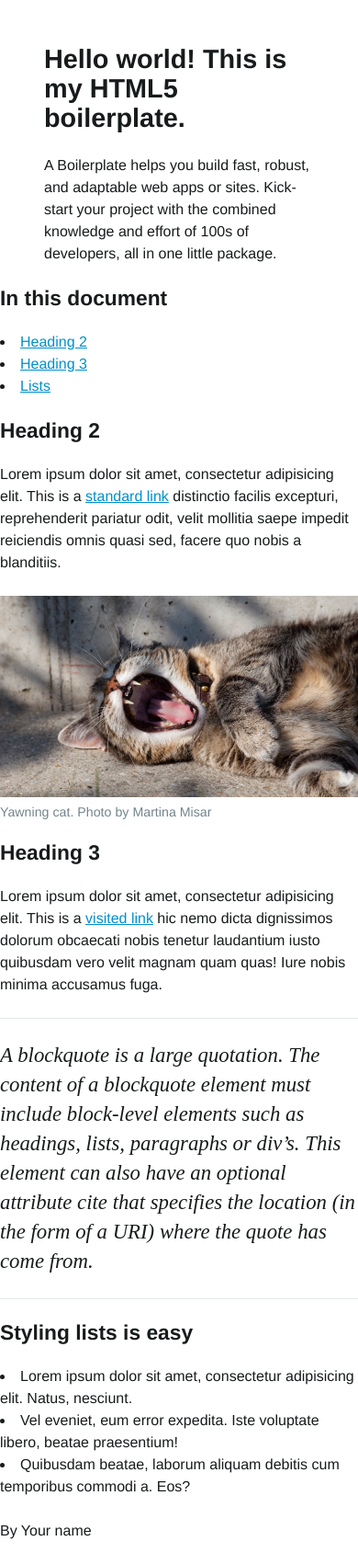
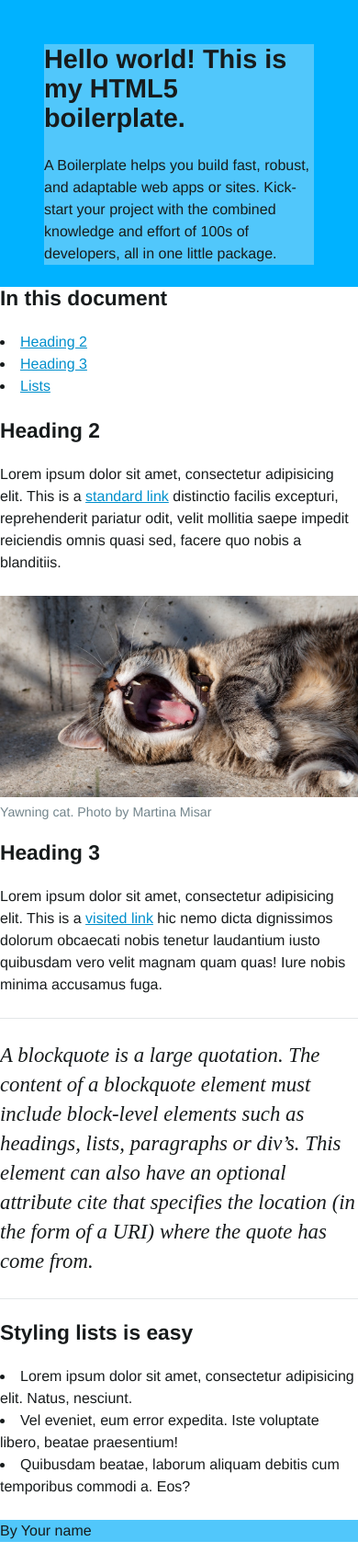
Before and after one commit to mct-ui/html5-boilerplate-DoeElijah, a plain HTML site: page index.html in a window 390 px wide. Shown: the whole page at 92% size. Drawn offline with Linux system fonts and the light colour scheme.

```diff
--- a/css/screen.scss
+++ b/css/screen.scss
@@ -317,6 +317,7 @@
 .o-row {
   padding: $space-m $space-m 0;
   display: flow-root;
+
   &--dark {
     background: $color-text-light;
   }
@@ -346,6 +347,8 @@
     Creates a Layout with flexbox
 */
 
+/*
+
 /*---------------------------------------/*
  # COMPONENTS
 /*---------------------------------------*/
--- a/favicon/screen.scss
+++ b/favicon/screen.scss
@@ -270,9 +270,6 @@
 */
 
 /*
-.o-container {
-}
-/*
 /*
     Objects: Layout
     ---
--- a/index.html
+++ b/index.html
@@ -19,9 +19,11 @@
 </head>
 
 <body>
-    <header class="o-row o-row--lg">
-        <h1>Hello world! This is my HTML5 boilerplate.</h1>
-        <p>A Boilerplate helps you build fast, robust, and adaptable web apps or sites. Kick-start your project with the combined knowledge and effort of 100s of developers, all in one little package.</p>
+    <header class="o-row o-row--lg o-row--primary">
+        <div class="o-container">
+            <h1>Hello world! This is my HTML5 boilerplate.</h1>
+            <p>A Boilerplate helps you build fast, robust, and adaptable web apps or sites. Kick-start your project with the combined knowledge and effort of 100s of developers, all in one little package.</p>
+        </div>
     </header>
     <main>
         <h2>
@@ -72,8 +74,10 @@
             <li>Quibusdam beatae, laborum aliquam debitis cum temporibus commodi a. Eos?</li>
         </ul>
     </main>
-    <footer>
-        <p>By <strong>Your name</strong></p>
+    <footer class="o-row--dark">
+        <div class="o-container">
+            <p>By <strong>Your name</strong></p>
+        </div>
     </footer>
 </body>
 
```
Also changed, not shown: css/screen.css, favicon/screen.css.
